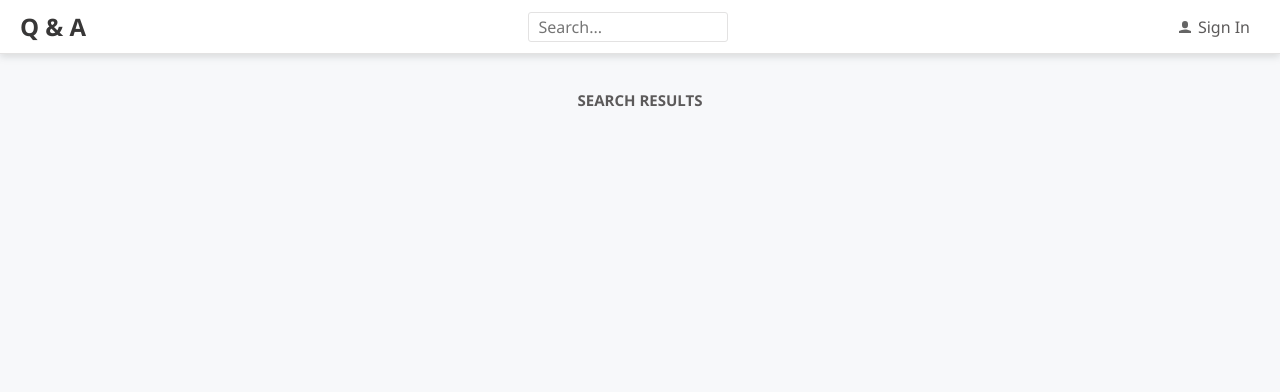
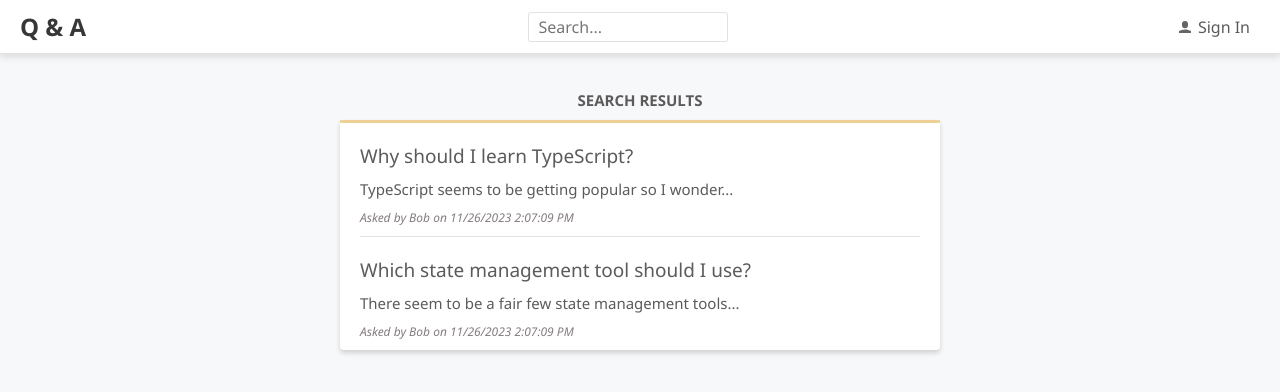
Before and after one commit to monpushp/vite-react-ts-app, a React (Vite) app: page /search in a window 1280 px wide. Shown: the top 392 px of the page. Built offline with nearby package versions, Linux system fonts and the light colour scheme.

Commit message:
Changes to be committed: 	modified:   src/QuestionsData.ts 	modified:   src/SearchPage.tsx         Page 172

```diff
--- a/src/QuestionsData.ts
+++ b/src/QuestionsData.ts
@@ -61,6 +61,14 @@
   return results.length === 0 ? null : results[0];
 };
 
+export const searchQuestions = async (criteria: string) => {
+  await wait(500);
+  return questions.filter(q => (
+    q.title.toLowerCase().indexOf(criteria.toLowerCase()) >= 0 ||
+    q.content.toLowerCase().indexOf(criteria.toLowerCase()) >= 0
+  ))
+};
+
 const wait = async (ms: number): Promise<void> => {
   return new Promise((resolve) => setTimeout(resolve, ms));
 };
--- a/src/SearchPage.tsx
+++ b/src/SearchPage.tsx
@@ -1,6 +1,36 @@
-import React from 'react';
-import { Page } from './Page';
+/** @jsxImportSource @emotion/react */
+import { css } from "@emotion/react";
+import React from "react";
+import { Page } from "./Page";
+import { useSearchParams } from "react-router-dom";
+import { QuestionList } from "./QuestionList";
+import { searchQuestions, QuestionData } from "./QuestionsData";
 
 export const SearchPage: React.FC = () => {
-    return <Page title='Search Results'>{ null }</Page>
-}
+  const [searchParams] = useSearchParams();
+  const [questions, setQuestions] = React.useState<QuestionData[]>([]);
+  const search = searchParams.get("criteria") || "";
+  React.useEffect(() => {
+    const doSearch = async (criteria: string) => {
+      const foundResults = await searchQuestions(criteria);
+      setQuestions(foundResults);
+    };
+    doSearch(search);
+  }, [search]);
+  return (
+    <Page title="Search Results">
+      {search && (
+        <p
+          css={css`
+            font-size: 16px;
+            font-style: italic;
+            margin-top: 0px;
+          `}
+        >
+          for "{search}"
+        </p>
+      )}
+      <QuestionList data={questions}></QuestionList>
+    </Page>
+  );
+};
```
